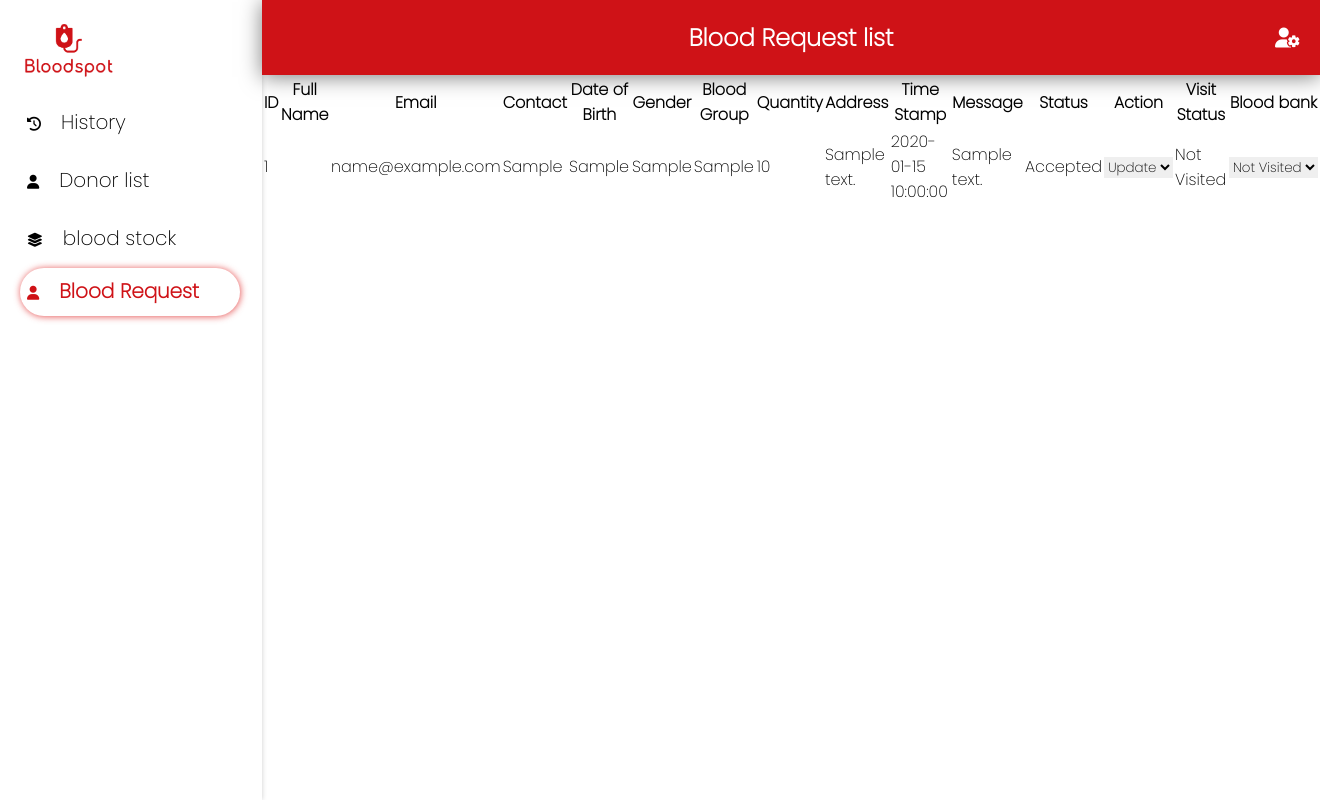
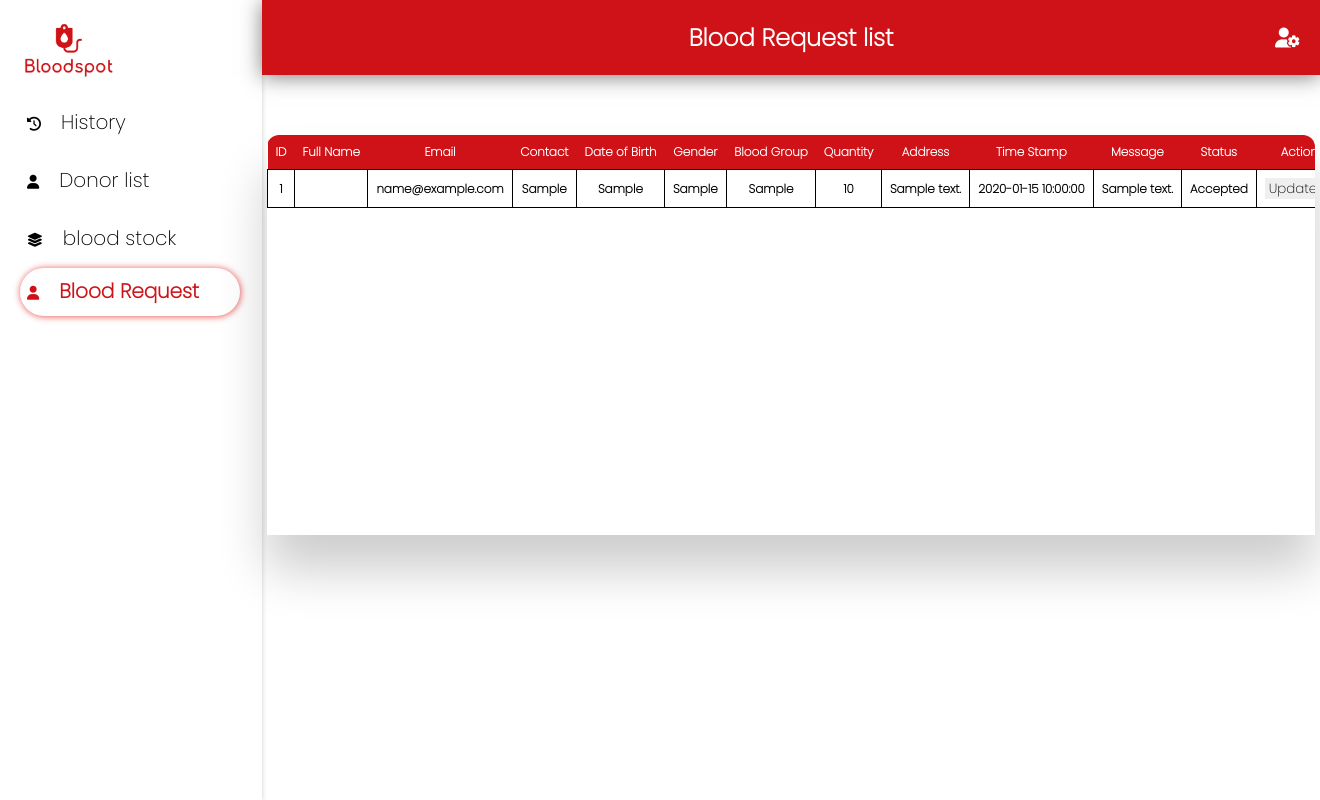
Before and after one commit to Dinanath99/Bloodspot, a PHP site: page /admin/requestlist.php in a window 1320 px wide. Run offline with PHP 8.4, Linux system fonts and the light colour scheme; the visitor is signed in with stand-in values (Sample User, id 1); tables that the repository leaves empty or names only in its code hold one stand-in row (values such as "Sample post"); data that the repository does not hold is empty.

Commit message:
requestlist

```diff
--- a/admin/requestlist.php
+++ b/admin/requestlist.php
@@ -111,9 +111,9 @@ $value = $stmt->fetchAll(PDO::FETCH_ASSOC);
                     </div>
                 </div>
             </div>
-            <div class="donor_table">
-                <center>
-                    <table border="3">
+
+            <div class="table-wrapper">
+                <table class="fl-table">
                     <thead>
                         <tr>
                             <th>ID</th>
@@ -210,7 +210,7 @@ $value = $stmt->fetchAll(PDO::FETCH_ASSOC);
                         } ?>
                     </tbody>
                 </table>
-                </center>
+
 
             </div>
         </section>
```
Lines whose indentation alone changed are shown as unchanged.
